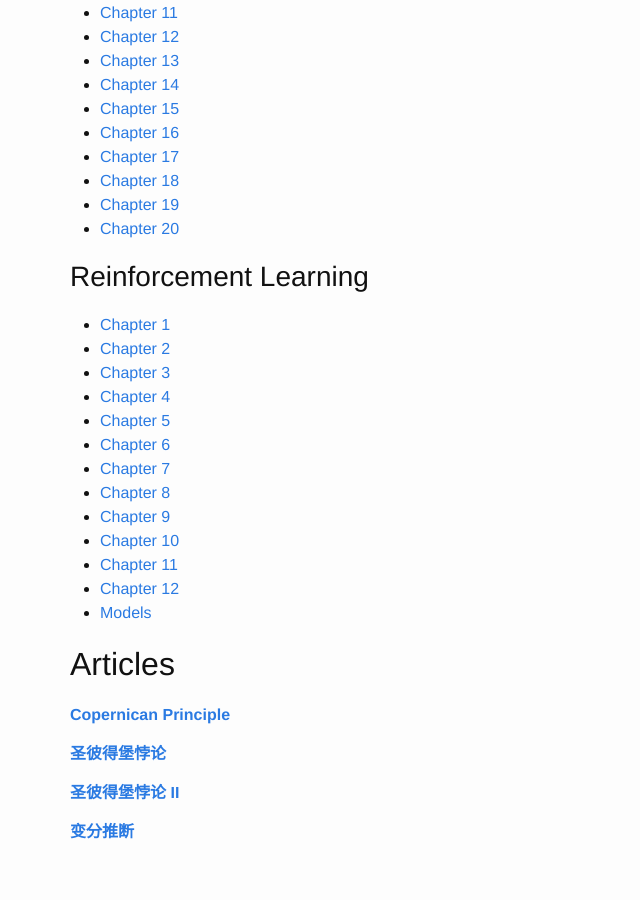
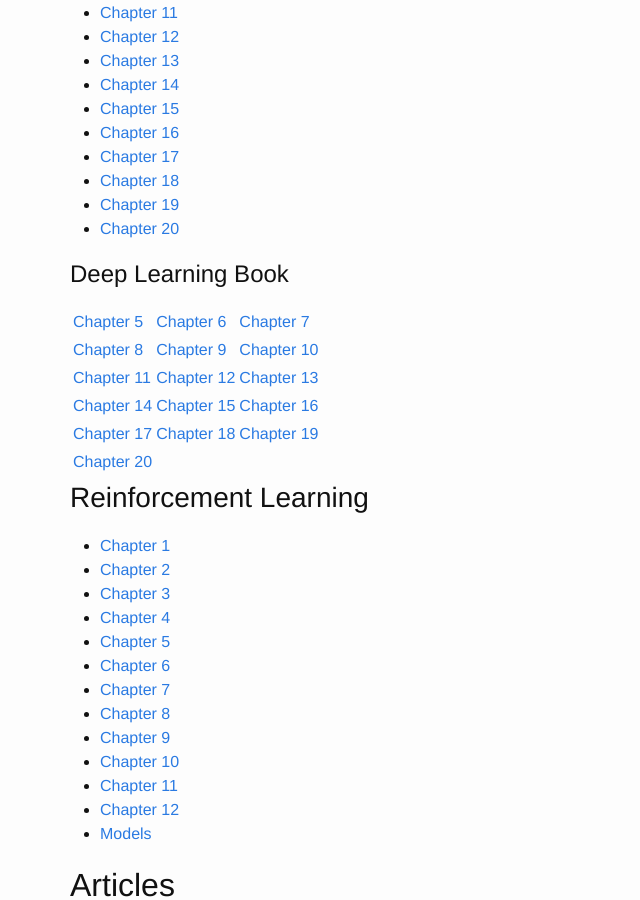
Before and after one commit to FiveEyes/FiveEyes.github.io, a Jekyll site: the page built from contents.md, in a window 1280 px wide and 900 px high, scrolled down 1258 px. Shown: the whole window, without its empty margins (0-640 px from the left). Built offline with Jekyll 4.4.1, drawn with Linux system fonts in a browser that asks for light colours.

Commit message:
Update contents.md

```diff
--- a/contents.md
+++ b/contents.md
@@ -65,6 +65,16 @@ A tiny Lisp interpreter in Go. Unfinished. The interpreter is simple and slow. I
   * [Chapter 19]({% post_url 2017-12-27-Deep-Learning-Book-19 %})
   * [Chapter 20]({% post_url 2018-01-11-Deep-Learning-Book-20 %})
 
+### Deep Learning Book
+
+| [Chapter 5]({% post_url 2017-03-15-Deep-Learning-Book-5 %}) | [Chapter 6]({% post_url 2017-03-16-Deep-Learning-Book-6 %}) | [Chapter 7]({% post_url 2017-06-17-Deep-Learning-Book-7 %}) |
+| [Chapter 8]({% post_url 2017-07-04-Deep-Learning-Book-8 %}) | [Chapter 9]({% post_url 2017-08-09-Deep-Learning-Book-9 %}) |[Chapter 10]({% post_url 2017-09-16-Deep-Learning-Book-10 %}) |
+| [Chapter 11]({% post_url 2017-10-19-Deep-Learning-Book-11 %}) | [Chapter 12]({% post_url 2017-11-02-Deep-Learning-Book-12 %}) | [Chapter 13]({% post_url 2017-11-03-Deep-Learning-Book-13 %}) |
+| [Chapter 14]({% post_url 2017-11-06-Deep-Learning-Book-14 %}) | [Chapter 15]({% post_url 2017-11-09-Deep-Learning-Book-15 %}) | [Chapter 16]({% post_url 2017-11-19-Deep-Learning-Book-16 %}) |
+| [Chapter 17]({% post_url 2017-12-02-Deep-Learning-Book-17 %}) | [Chapter 18]({% post_url 2017-12-10-Deep-Learning-Book-18 %}) | [Chapter 19]({% post_url 2017-12-27-Deep-Learning-Book-19 %}) |
+| [Chapter 20]({% post_url 2018-01-11-Deep-Learning-Book-20 %}) | | |
+
+
 ## Reinforcement Learning
   * [Chapter 1]({% post_url 2018-03-10-Sutton-Book-1 %})
   * [Chapter 2]({% post_url 2018-03-12-Sutton-Book-2 %})
```
